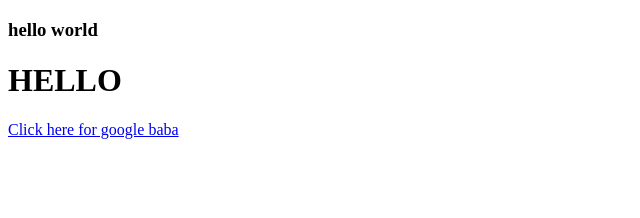
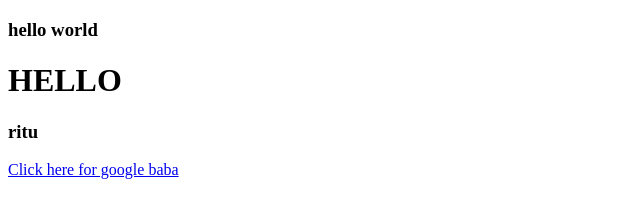
Before and after one commit to riteshubarhande/git-session, a plain HTML site: page index.html in a window 1280 px wide. Shown: the whole page, without its empty margins (0-640 px from the left). Drawn offline with Linux system fonts and the light colour scheme.

Commit message:
Update index.html

```diff
--- a/index.html
+++ b/index.html
@@ -8,6 +8,7 @@
 <body>
   <h3>hello world</h3>
   <h1>HELLO</h1>
+  <h3>ritu</h3>
   <a href="www.google.com">Click here for google baba</a>
 </body>
 </html>
```
